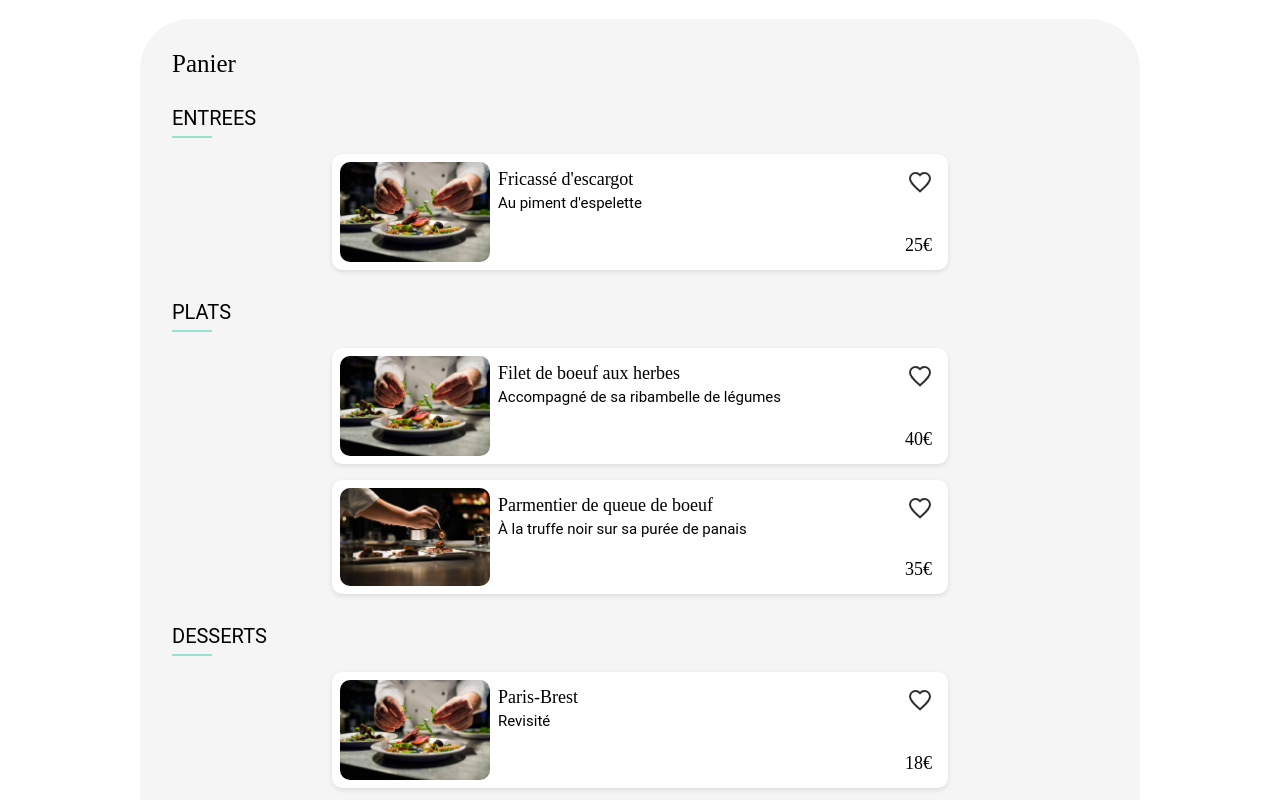
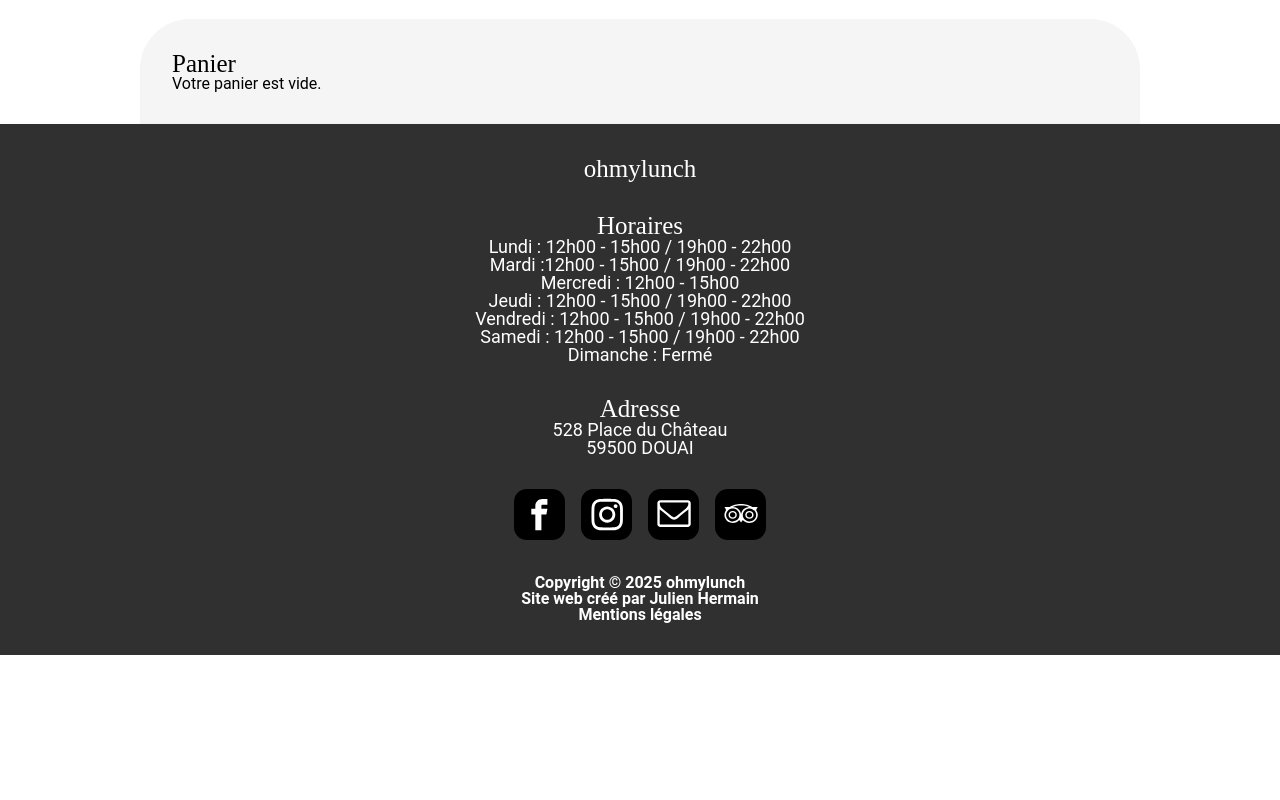
Before and after one commit to julien382/ohmylunch, a React (Vite) app: page /Panier in a window 1280 px wide. Shown: the part 440-1240 px from the top of the page. After the commit the page ends 1095 px from the top, so only its background shows below. Built offline with nearby package versions, Linux system fonts and the light colour scheme; a web font is replaced by a local one.

Commit message:
create add to cart

```diff
--- a/src/components/Cart/Cart.jsx
+++ b/src/components/Cart/Cart.jsx
@@ -1,48 +1,41 @@
-import LaCarteCard from '../LaCarteCard/LaCarteCard'
-import './Cart.scss'
-
-import entree1 from '../../assets/img/plat.jpg';
-import entree2 from '../../assets/img/plat2.jpg';
+// Cart.js
+import './Cart.scss';
+import { useLocation } from 'react-router-dom';
+import LaCarteCard from '../LaCarteCard/LaCarteCard';
 
 const Cart = () => {
+  const location = useLocation();
+  const panier = location.state?.panier || JSON.parse(localStorage.getItem('panier')) || [];  // Récupérer les données du localStorage
 
+  console.log('Panier dans Cart:', panier);  // Affichage du panier pour le débogage
+
+  if (panier.length === 0) {
     return (
-        <div className='cart'>
-                <h2 className='cartTitle'>Panier</h2>
+      <div className='cart'>
+        <h2 className='cartTitle'>Panier</h2>
+        <p>Votre panier est vide.</p>
+      </div>
+    );
+  }
 
-                <div className='laCarteTypePlatsContainer'>
-                <h3 className='laCarteTypePlats'>ENTREES</h3>
+  return (
+    <div className='cart'>
+      <h2 className='cartTitle'>Panier</h2>
 
-                <span className='laCarteTypePlatsBarre'></span>
+      {/* Afficher les plats ajoutés au panier */}
+      <div className='laCarteCards'>
+        {panier.map((item, index) => (
+          <LaCarteCard
+            key={index}
+            img={item.img}
+            title={item.title}
+            text={item.text}
+            price={item.price}
+          />
+        ))}
+      </div>
+    </div>
+  );
+};
 
-                <div className='laCarteCards'>
-                    <LaCarteCard img={entree1} title={"Fricassé d'escargot"} text={"Au piment d'espelette"} price={"25€"} />
-                </div>
-            </div>
-
-            <div className='laCarteTypePlatsContainer'>
-                <h3 className='laCarteTypePlats'>PLATS</h3>
-
-                <span className='laCarteTypePlatsBarre'></span>
-
-                <div className='laCarteCards'>
-                    <LaCarteCard img={entree1} title={"Filet de boeuf aux herbes"} text={"Accompagné de sa ribambelle de légumes"} price={"40€"} />
-                    <LaCarteCard img={entree2} title={"Parmentier de queue de boeuf"} text={"À la truffe noir sur sa purée de panais"} price={"35€"}  />
-                </div>
-            </div>
-
-            <div className='laCarteTypePlatsContainer'>
-                <h3 className='laCarteTypePlats'>DESSERTS</h3>
-
-                <span className='laCarteTypePlatsBarre'></span>
-
-                <div className='laCarteCards'>
-                    <LaCarteCard img={entree1} title={"Paris-Brest"} text={"Revisité"} price={"18€"} />
-                </div>
-            </div>
-
-        </div>
-    )
-}
-
-export default Cart
+export default Cart;
--- a/src/components/LaCarte/LaCarte.jsx
+++ b/src/components/LaCarte/LaCarte.jsx
@@ -1,31 +1,28 @@
+// LaCarte.js
 import './LaCarte.scss';
 import LaCarteCard from '../LaCarteCard/LaCarteCard';
-import data from '../../data/dataMenu.json'; // Importer les données JSON
+import data from '../../data/dataMenu.json';  // Données JSON pour les plats
 import { useState, useEffect } from 'react';
 import { Link } from "react-router-dom";
 
 const LaCarte = () => {
-  // Créer un état pour stocker les chemins d'images résolus
-  const [images, setImages] = useState({});
+  const [panier, setPanier] = useState([]);  // Stocke les éléments du panier
 
-  // Utiliser useEffect pour importer les images au chargement du composant
+  // Fonction pour ajouter un élément au panier
+  const ajouterAuPanier = (card) => {
+    setPanier((prevPanier) => {
+      if (!prevPanier.find(item => item.title === card.title)) {
+        return [...prevPanier, card];  // Ajouter l'élément si pas déjà dans le panier
+      }
+      return prevPanier;  // Ne rien faire si l'élément est déjà dans le panier
+    });
+  };
+
+  // Log du panier dans le localStorage pour déboguer
   useEffect(() => {
-    const loadImages = async () => {
-      const imageImports = {};
-
-      // Charger les images dynamiquement pour chaque catégorie
-      for (let category in data) {
-        for (let card of data[category]) {
-          const imgPath = `../../assets/img/${card.img}.jpg`;
-          imageImports[card.img] = (await import(`${imgPath}`)).default;
-        }
-      }
-
-      setImages(imageImports);
-    };
-
-    loadImages();
-  }, []); // Ce useEffect ne s'exécute qu'une seule fois, au montage du composant
+    console.log('Panier:', panier);
+    localStorage.setItem('panier', JSON.stringify(panier));  // Sauvegarder le panier dans localStorage
+  }, [panier]);
 
   return (
     <div className='laCarte'>
@@ -35,15 +32,15 @@ const LaCarte = () => {
       <div className='laCarteTypePlatsContainer'>
         <h3 className='laCarteTypePlats'>ENTREES</h3>
         <span className='laCarteTypePlatsBarre'></span>
-
         <div className='laCarteCards'>
           {data.entrees.map((card, index) => (
             <LaCarteCard
               key={index}
-              img={images[card.img]}  // Utiliser l'image chargée dynamiquement
+              img={`/assets/img/${card.img}.jpg`}  // Utiliser le chemin relatif de l'image
               title={card.title}
               text={card.text}
               price={card.price}
+              onToggleFavorite={ajouterAuPanier}  // Passer la fonction pour ajouter au panier
             />
           ))}
         </div>
@@ -53,15 +50,15 @@ const LaCarte = () => {
       <div className='laCarteTypePlatsContainer'>
         <h3 className='laCarteTypePlats'>PLATS</h3>
         <span className='laCarteTypePlatsBarre'></span>
-
         <div className='laCarteCards'>
           {data.plats.map((card, index) => (
             <LaCarteCard
               key={index}
-              img={images[card.img]}  // Utiliser l'image chargée dynamiquement
+              img={`/assets/img/${card.img}.jpg`}  // Utiliser le chemin relatif de l'image
               title={card.title}
               text={card.text}
               price={card.price}
+              onToggleFavorite={ajouterAuPanier}  // Passer la fonction pour ajouter au panier
             />
           ))}
         </div>
@@ -71,25 +68,32 @@ const LaCarte = () => {
       <div className='laCarteTypePlatsContainer'>
         <h3 className='laCarteTypePlats'>DESSERTS</h3>
         <span className='laCarteTypePlatsBarre'></span>
-
         <div className='laCarteCards'>
           {data.desserts.map((card, index) => (
             <LaCarteCard
               key={index}
-              img={images[card.img]}  // Utiliser l'image chargée dynamiquement
+              img={`/assets/img/${card.img}.jpg`}  // Utiliser le chemin relatif de l'image
               title={card.title}
               text={card.text}
               price={card.price}
+              onToggleFavorite={ajouterAuPanier}  // Passer la fonction pour ajouter au panier
             />
           ))}
         </div>
       </div>
 
-      <Link to="/Panier" className='buttonCommander'>
+      {/* Lien vers la page Panier */}
+      <Link
+        to={{
+          pathname: "/panier",
+          state: { panier },  // Passer le panier à la page Panier
+        }}
+        className='buttonCommander'
+      >
         <p>Commander</p>
       </Link>
     </div>
   );
-}
+};
 
 export default LaCarte;
--- a/src/components/LaCarteCard/LaCarteCard.jsx
+++ b/src/components/LaCarteCard/LaCarteCard.jsx
@@ -2,16 +2,19 @@ import './LaCarteCard.scss'
 import PropTypes from 'prop-types';
 import { useState } from 'react';
 
-const LaCarteCard = ({img, title, text, price}) => {
+const LaCarteCard = ({ img, title, text, price, onToggleFavorite }) => {
     const [isFavorite, setIsFavorite] = useState(false);
 
     const toggleFavorite = () => {
         setIsFavorite(!isFavorite);
+        // Appeler la fonction pour ajouter au panier
+        onToggleFavorite({ title, text, price, img });
     };
+console.log(img);
 
     return (
         <div className='laCarteCard'>
-            <img src={img} alt='plat' className='laCarteCardImage' />
+            <img src={img} alt={title} className='laCarteCardImage' />
             <div className='laCarteCardContent'>
                 <div className='laCarteCardText'>
                     <h4>{title}</h4>
@@ -45,6 +48,7 @@ LaCarteCard.propTypes = {
         PropTypes.string,
         PropTypes.number,
     ]).isRequired,
+    onToggleFavorite: PropTypes.func.isRequired,  // Fonction pour ajouter au panier
 };
 
 export default LaCarteCard;
```
